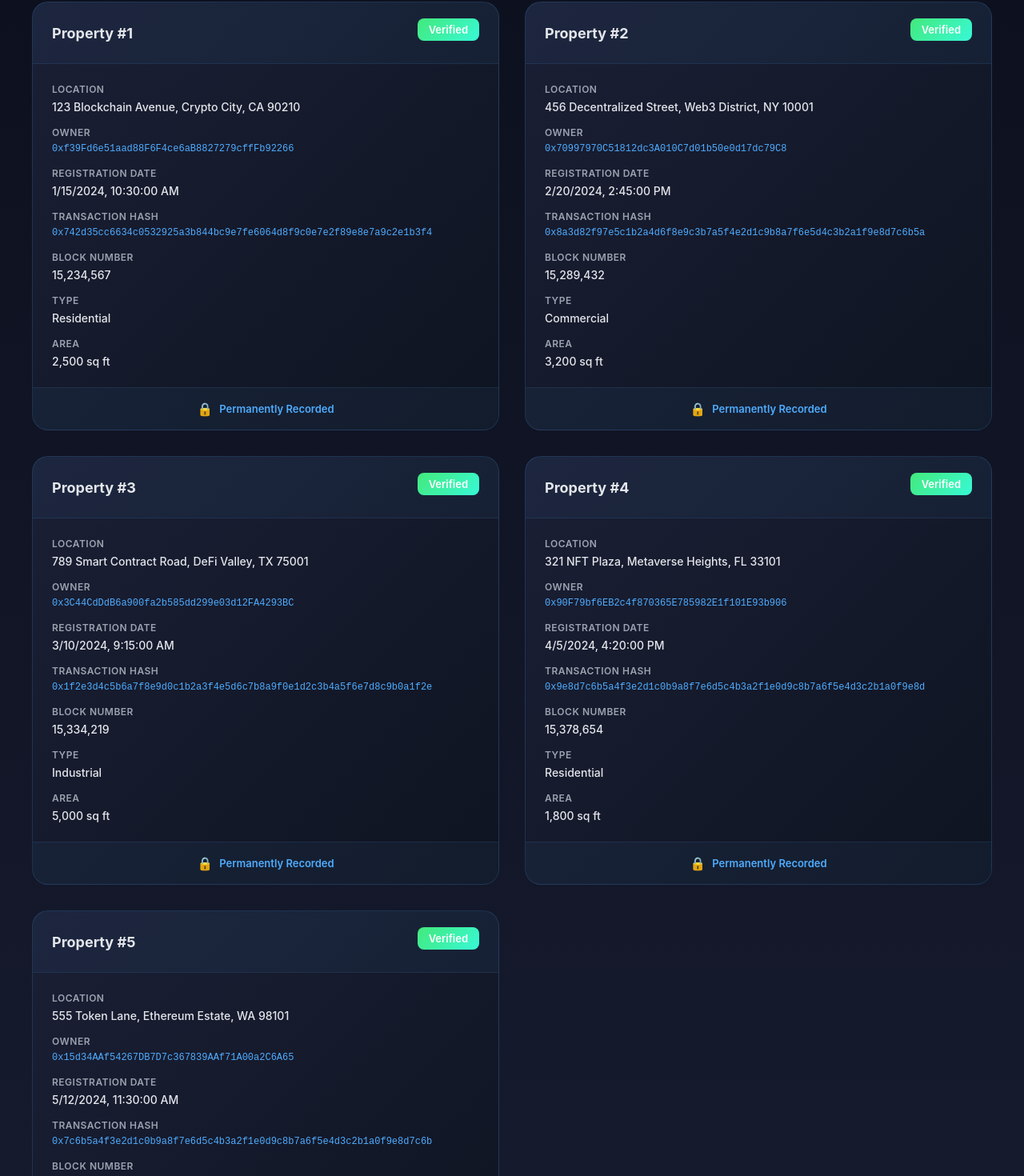
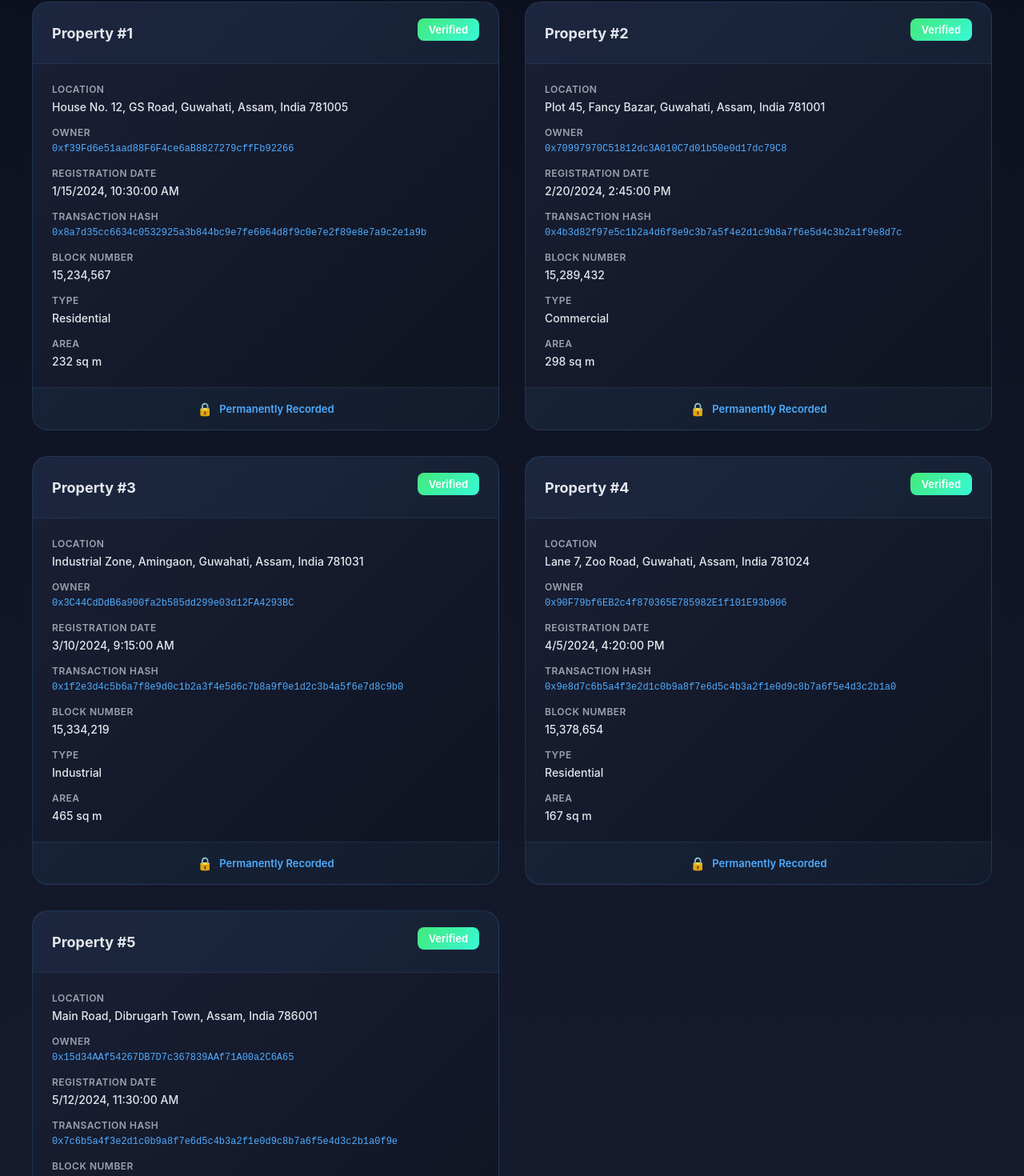
Before and after one commit to AnilabhBarua/TerraLedger, a React (Vite) app: page /records in a window 1280 px wide. Shown: the part 560-2030 px from the top of the page at 80% size. Built offline with nearby package versions, Linux system fonts and the light colour scheme; the HTML template or start-up script is replaced by a standard one.

Commit message:
mock data modify

```diff
--- a/src/mockData.js
+++ b/src/mockData.js
@@ -2,66 +2,66 @@ export const mockProperties = [
   {
     propertyId: 1,
     owner: "0xf39Fd6e51aad88F6F4ce6aB8827279cffFb92266",
-    ownerName: "John Anderson",
-    location: "123 Blockchain Avenue, Crypto City, CA 90210",
+    ownerName: "Ranjit Das",
+    location: "House No. 12, GS Road, Guwahati, Assam, India 781005",
     isRegistered: true,
     registrationDate: "2024-01-15T10:30:00Z",
-    transactionHash: "0x742d35cc6634c0532925a3b844bc9e7fe6064d8f9c0e7e2f89e8e7a9c2e1b3f4",
+    transactionHash: "0x8a7d35cc6634c0532925a3b844bc9e7fe6064d8f9c0e7e2f89e8e7a9c2e1a9b",
     blockNumber: 15234567,
-    area: "2,500 sq ft",
-    price: "$450,000",
+    area: "232 sq m",
+    price: "₹45,00,000",
     type: "Residential"
   },
   {
     propertyId: 2,
     owner: "0x70997970C51812dc3A010C7d01b50e0d17dc79C8",
-    ownerName: "Sarah Mitchell",
-    location: "456 Decentralized Street, Web3 District, NY 10001",
+    ownerName: "Ananya Sharma",
+    location: "Plot 45, Fancy Bazar, Guwahati, Assam, India 781001",
     isRegistered: true,
     registrationDate: "2024-02-20T14:45:00Z",
-    transactionHash: "0x8a3d82f97e5c1b2a4d6f8e9c3b7a5f4e2d1c9b8a7f6e5d4c3b2a1f9e8d7c6b5a",
+    transactionHash: "0x4b3d82f97e5c1b2a4d6f8e9c3b7a5f4e2d1c9b8a7f6e5d4c3b2a1f9e8d7c",
     blockNumber: 15289432,
-    area: "3,200 sq ft",
-    price: "$680,000",
+    area: "298 sq m",
+    price: "₹68,00,000",
     type: "Commercial"
   },
   {
     propertyId: 3,
     owner: "0x3C44CdDdB6a900fa2b585dd299e03d12FA4293BC",
-    ownerName: "Michael Chen",
-    location: "789 Smart Contract Road, DeFi Valley, TX 75001",
+    ownerName: "Sourav Gogoi",
+    location: "Industrial Zone, Amingaon, Guwahati, Assam, India 781031",
     isRegistered: true,
     registrationDate: "2024-03-10T09:15:00Z",
-    transactionHash: "0x1f2e3d4c5b6a7f8e9d0c1b2a3f4e5d6c7b8a9f0e1d2c3b4a5f6e7d8c9b0a1f2e",
+    transactionHash: "0x1f2e3d4c5b6a7f8e9d0c1b2a3f4e5d6c7b8a9f0e1d2c3b4a5f6e7d8c9b0",
     blockNumber: 15334219,
-    area: "5,000 sq ft",
-    price: "$1,200,000",
+    area: "465 sq m",
+    price: "₹1,20,00,000",
     type: "Industrial"
   },
   {
     propertyId: 4,
     owner: "0x90F79bf6EB2c4f870365E785982E1f101E93b906",
-    ownerName: "Emily Rodriguez",
-    location: "321 NFT Plaza, Metaverse Heights, FL 33101",
+    ownerName: "Priyanka Baruah",
+    location: "Lane 7, Zoo Road, Guwahati, Assam, India 781024",
     isRegistered: true,
     registrationDate: "2024-04-05T16:20:00Z",
-    transactionHash: "0x9e8d7c6b5a4f3e2d1c0b9a8f7e6d5c4b3a2f1e0d9c8b7a6f5e4d3c2b1a0f9e8d",
+    transactionHash: "0x9e8d7c6b5a4f3e2d1c0b9a8f7e6d5c4b3a2f1e0d9c8b7a6f5e4d3c2b1a0",
     blockNumber: 15378654,
-    area: "1,800 sq ft",
-    price: "$320,000",
+    area: "167 sq m",
+    price: "₹32,00,000",
     type: "Residential"
   },
   {
     propertyId: 5,
     owner: "0x15d34AAf54267DB7D7c367839AAf71A00a2C6A65",
-    ownerName: "David Park",
-    location: "555 Token Lane, Ethereum Estate, WA 98101",
+    ownerName: "Bikram Nath",
+    location: "Main Road, Dibrugarh Town, Assam, India 786001",
     isRegistered: true,
     registrationDate: "2024-05-12T11:30:00Z",
-    transactionHash: "0x7c6b5a4f3e2d1c0b9a8f7e6d5c4b3a2f1e0d9c8b7a6f5e4d3c2b1a0f9e8d7c6b",
+    transactionHash: "0x7c6b5a4f3e2d1c0b9a8f7e6d5c4b3a2f1e0d9c8b7a6f5e4d3c2b1a0f9e",
     blockNumber: 15423891,
-    area: "4,100 sq ft",
-    price: "$890,000",
+    area: "381 sq m",
+    price: "₹89,00,000",
     type: "Commercial"
   }
 ];
@@ -72,34 +72,34 @@ export const mockTransactions = [
     propertyId: 2,
     from: "0x70997970C51812dc3A010C7d01b50e0d17dc79C8",
     to: "0xf39Fd6e51aad88F6F4ce6aB8827279cffFb92266",
-    fromName: "Sarah Mitchell",
-    toName: "John Anderson",
-    transactionHash: "0x5d4c3b2a1f0e9d8c7b6a5f4e3d2c1b0a9f8e7d6c5b4a3f2e1d0c9b8a7f6e5d4c",
+    fromName: "Ananya Sharma",
+    toName: "Ranjit Das",
+    transactionHash: "0x5d4c3b2a1f0e9d8c7b6a5f4e3d2c1b0a9f8e7d6c5b4a3f2e1d0c9b8a7",
     timestamp: "2024-06-15T14:25:00Z",
     blockNumber: 15512345,
     status: "confirmed",
     gasUsed: "84523",
-    gasPrice: "25 Gwei"
+    gasPrice: "22 Gwei"
   },
   {
     id: 2,
     propertyId: 1,
     from: "0xf39Fd6e51aad88F6F4ce6aB8827279cffFb92266",
     to: "0x3C44CdDdB6a900fa2b585dd299e03d12FA4293BC",
-    fromName: "John Anderson",
-    toName: "Michael Chen",
-    transactionHash: "0x3b2a1f0e9d8c7b6a5f4e3d2c1b0a9f8e7d6c5b4a3f2e1d0c9b8a7f6e5d4c3b2a",
+    fromName: "Ranjit Das",
+    toName: "Sourav Gogoi",
+    transactionHash: "0x3b2a1f0e9d8c7b6a5f4e3d2c1b0a9f8e7d6c5b4a3f2e1d0c9b8a7f6",
     timestamp: "2024-07-20T10:15:00Z",
     blockNumber: 15589234,
     status: "confirmed",
     gasUsed: "91245",
-    gasPrice: "30 Gwei"
+    gasPrice: "28 Gwei"
   }
 ];
 
 export const mockUser = {
   address: "0xf39Fd6e51aad88F6F4ce6aB8827279cffFb92266",
-  name: "Demo User",
+  name: "Demo Admin (Assam)",
   isAdmin: true,
   balance: "10.5 ETH",
   network: "Ethereum Mainnet"
```
